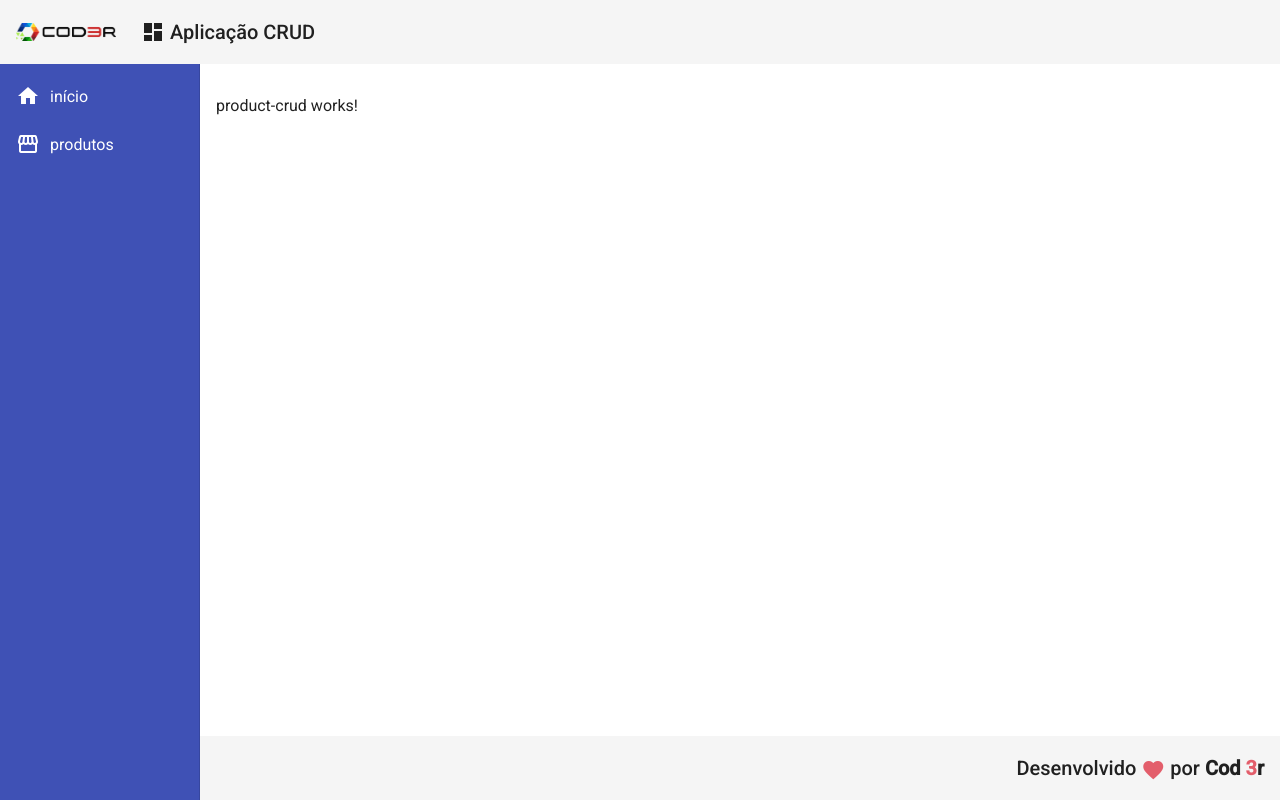
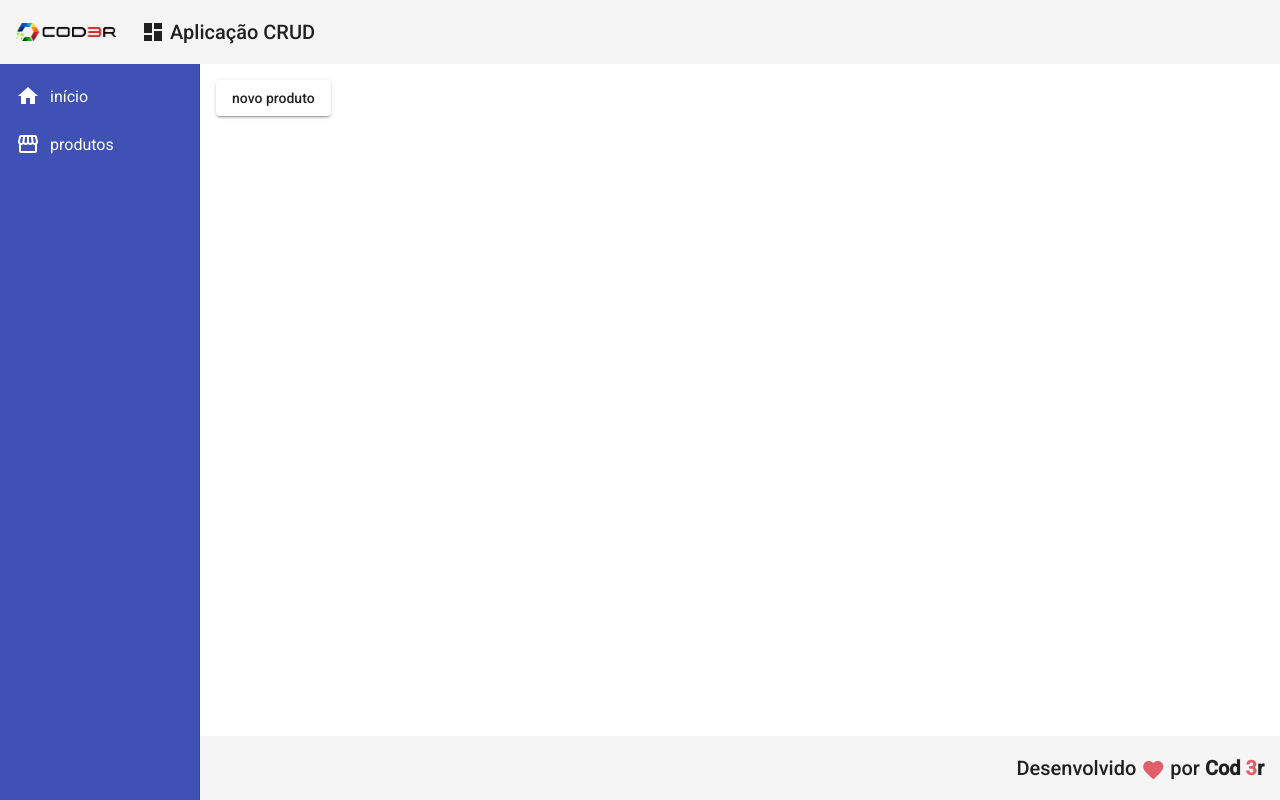
Before and after one commit to Igormarims/product-registration-, an Angular app: page /products in a window 1280 px wide. Built offline with nearby package versions, Linux system fonts and the light colour scheme.

Commit message:
creating product navigation create

```diff
--- a/src/app/app-routing.module.ts
+++ b/src/app/app-routing.module.ts
@@ -1,5 +1,6 @@
 import { Component, NgModule } from "@angular/core";
 import { Routes, RouterModule } from "@angular/router";
+import { ProductCreateComponent } from "./components/product/product-create/product-create.component";
 import { HomeComponent } from "./views/home/home.component";
 import { ProductCrudComponent } from "./views/product-crud/product-crud.component";
 
@@ -7,7 +8,8 @@
 const routes: Routes = [
 {path: '', component: HomeComponent },
 {path: 'home', component: HomeComponent },
-{path: 'products', component: ProductCrudComponent}
+{path: 'products', component: ProductCrudComponent},
+{path: 'products/create', component: ProductCreateComponent}
 
 ];
 
--- /dev/null
+++ b/src/app/components/product/product-create/product-create.component.html
@@ -0,0 +1 @@
+<p >product-create works!</p>
--- /dev/null
+++ b/src/app/components/product/product-create/product-create.component.ts
@@ -0,0 +1,17 @@
+import { Component, OnInit } from '@angular/core';
+
+@Component({
+  selector: 'app-product-create',
+  templateUrl: './product-create.component.html',
+  styleUrls: ['./product-create.component.css']
+})
+export class ProductCreateComponent implements OnInit {
+
+
+
+  constructor() { }
+
+  ngOnInit(): void {
+  }
+
+}
--- a/src/app/views/product-crud/product-crud.component.html
+++ b/src/app/views/product-crud/product-crud.component.html
@@ -1 +1,4 @@
-<p>product-crud works!</p>
+<button mat-raised-button (click)="navigateToProductCreate()" >
+    novo produto
+
+</button>
--- a/src/app/views/product-crud/product-crud.component.ts
+++ b/src/app/views/product-crud/product-crud.component.ts
@@ -1,4 +1,5 @@
 import { Component, OnInit } from '@angular/core';
+import {  Router } from '@angular/router';
 
 @Component({
   selector: 'app-product-crud',
@@ -7,9 +8,13 @@
 })
 export class ProductCrudComponent implements OnInit {
 
-  constructor() { }
+  constructor( private router : Router) { }
 
   ngOnInit(): void {
   }
 
+  navigateToProductCreate(){
+     this.router.navigate(['products/create'])
+  }
+
 }
```
Also changed, not shown: src/app/app.module.ts (+6 -2 lines), src/app/components/product/product-create/product-create.component.css (added).
